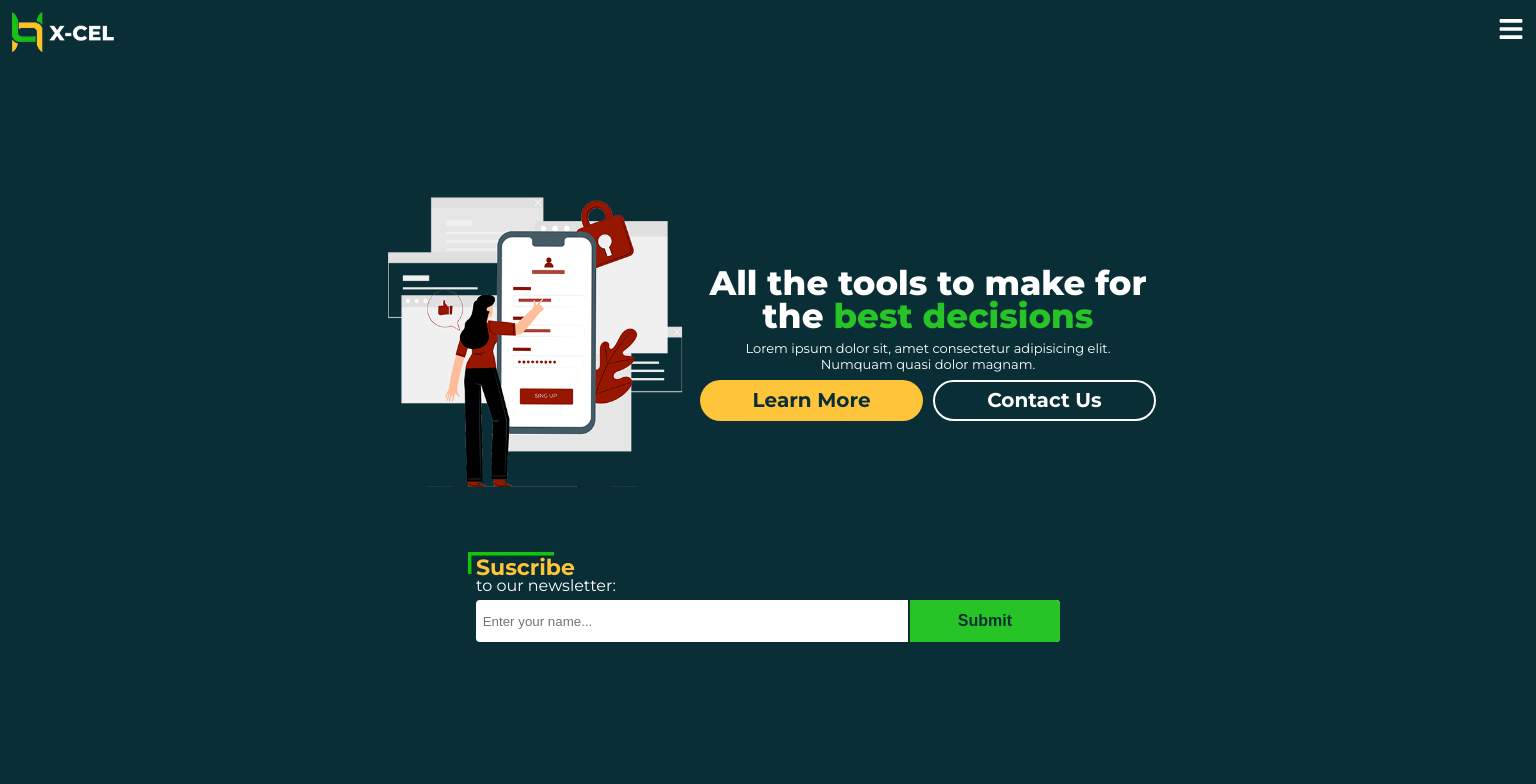
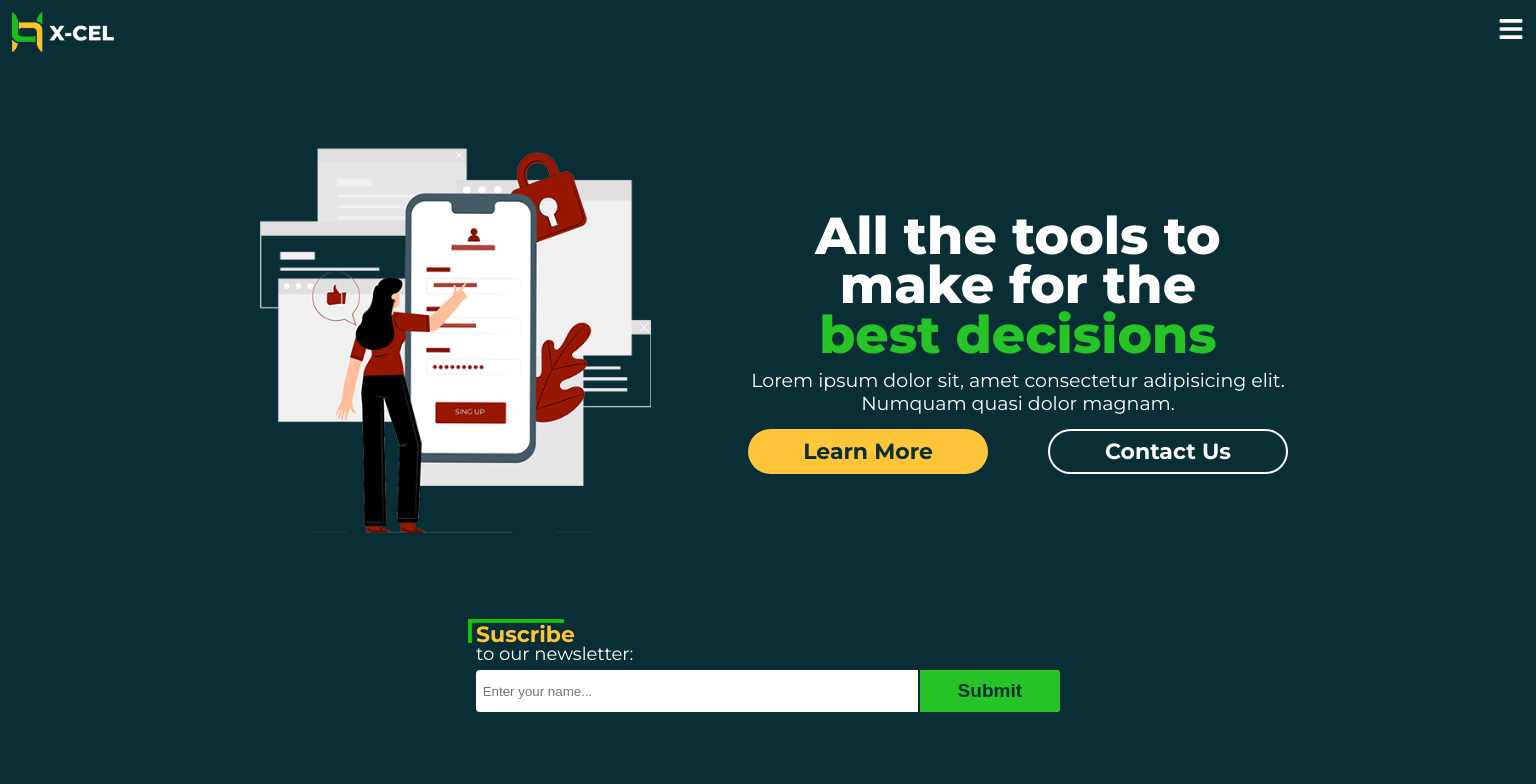
Before and after one commit to brandonmitchell217/xcel-react, a React (Create React App) app: page / in a window 1536 px wide. Shown: the top 784 px of the page. Built offline with nearby package versions, Linux system fonts and the light colour scheme.

Commit message:
Updated queries for responsive sizing

```diff
--- a/src/index.css
+++ b/src/index.css
@@ -21,8 +21,7 @@ main {
   max-width: 1441px;
   width: 100%;
   margin: 0 auto;
-  width: 100%;
-  /* padding: 1em; */
+  padding: 0 1em;
   display: flex;
   flex-direction: column;
   justify-content: center;
--- a/src/styles/Header.css
+++ b/src/styles/Header.css
@@ -1,5 +1,5 @@
 header {
-  padding: 1.5em calc(8vw - 15px) 0;
+  padding: 4.5em 0.5em 0;
   display: -webkit-box;
   display: -ms-flexbox;
   display: flex;
@@ -16,6 +16,9 @@ header {
 }
 
 header h1 {
+  max-width: 14ch;
+  width: 100%;
+  margin: 0 auto;
   font-size: 34px;
   font-weight: 800;
   line-height: 0.95;
@@ -23,11 +26,15 @@ header h1 {
 }
 
 header h1 span {
+  display: block;
   color: #26c426;
 }
 
 header p {
-  padding: 8px 0;
+  max-width: 400px;
+  width: 100%;
+  margin: 0 auto;
+  padding: 8px 0.5em;
   text-align: center;
   font-size: 13px;
 }
@@ -58,7 +65,7 @@ header .ctas .cta {
   border: 2px solid transparent;
   background-color: #ffc53a;
   color: #0a2e36;
-  font-size: 20px;
+  font-size: 18px;
   font-weight: 700;
   text-align: center;
 }
@@ -73,6 +80,15 @@ header img {
   width: 320px;
 }
 
+@media (min-width: 425px) and (max-width: 768px) {
+  header h1 {
+    font-size: 38px;
+  }
+  header p {
+    font-size: 15px;
+  }
+}
+
 @media (min-width: 769px) {
   header {
     -webkit-box-orient: horizontal;
@@ -82,12 +98,11 @@ header img {
     margin-bottom: 3em;
   }
   header h1 {
-    max-width: 20ch;
-    margin: 0 auto;
+    font-size: 42px;
   }
   header p {
-    max-width: 26vw;
-    margin: 0 auto;
+    padding: 0.5em 0 0.75em;
+    font-size: 17px;
   }
   header .ctas {
     -webkit-box-orient: horizontal;
@@ -100,6 +115,27 @@ header img {
   }
   header .ctas .cta {
     margin: 0 5px;
+    font-size: 20px;
+  }
+  header img {
+    max-width: 450px;
+    width: 85%;
+  }
+}
+
+@media (min-width: 1439px) {
+  header h1 {
+    font-size: 52px;
+  }
+  header p {
+    max-width: 550px;
+    font-size: 19px;
+  }
+  header .ctas .cta {
+    font-size: 22px;
+  }
+  header img {
+    max-width: 500px;
   }
 }
 /*# sourceMappingURL=Header.css.map */
--- a/src/styles/Header.scss
+++ b/src/styles/Header.scss
@@ -4,23 +4,30 @@ $green: #26c426;
 $white: #ffffff;
 $yellow: #ffc53a;
 header {
-  padding: 1.5em calc(8vw - 15px) 0;
+  padding: 4.5em 0.5em 0;
   display: flex;
   flex-direction: column;
   justify-content: center;
   align-items: center;
 
   h1 {
+    max-width: 14ch;
+    width: 100%;
+    margin: 0 auto;
     font-size: 34px;
     font-weight: 800;
     line-height: 0.95;
     text-align: center;
   }
   h1 span {
+    display: block;
     color: $green;
   }
   p {
-    padding: 8px 0;
+    max-width: 400px;
+    width: 100%;
+    margin: 0 auto;
+    padding: 8px 0.5em;
     text-align: center;
     font-size: 13px;
   }
@@ -39,7 +46,7 @@ header {
       border: 2px solid transparent;
       background-color: $yellow;
       color: $dark;
-      font-size: 20px;
+      font-size: 18px;
       font-weight: 700;
       text-align: center;
     }
@@ -53,24 +60,52 @@ header {
   img {
     width: 320px;
   }
-
+  @media (min-width: 425px) and (max-width: 768px) {
+    h1 {
+      font-size: 38px;
+    }
+    p {
+      font-size: 15px;
+    }
+  }
   @media (min-width: 769px) {
     flex-direction: row-reverse;
     margin-bottom: 3em;
     h1 {
-      max-width: 20ch;
-      margin: 0 auto;
+      font-size: 42px;
     }
     p {
-      max-width: 26vw;
-      margin: 0 auto;
+      padding: 0.5em 0 0.75em;
+      font-size: 17px;
     }
     .ctas {
       flex-direction: row;
       justify-content: space-between;
       .cta {
         margin: 0 5px;
+        font-size: 20px;
       }
+    }
+    img {
+      max-width: 450px;
+      width: 85%;
+    }
+  }
+  @media (min-width: 1439px) {
+    h1 {
+      font-size: 52px;
+    }
+    p {
+      max-width: 550px;
+      font-size: 19px;
+    }
+    .ctas {
+      .cta {
+        font-size: 22px;
+      }
+    }
+    img {
+      max-width: 500px;
     }
   }
 }
--- a/src/styles/Suscribe.css
+++ b/src/styles/Suscribe.css
@@ -2,7 +2,7 @@
   position: relative;
   max-width: 600px;
   width: 100%;
-  margin: 0 auto;
+  margin: 1em 0 2em;
   padding: 0 0.5em;
   display: -webkit-box;
   display: -ms-flexbox;
@@ -27,14 +27,14 @@
 }
 
 .suscribe p {
-  font-size: 16px;
+  font-size: 14px;
   font-weight: 400;
 }
 
 .suscribe p span {
   display: block;
   margin: 0 0 -5px;
-  font-size: 22px;
+  font-size: 18px;
   font-weight: 700;
   color: #ffc53a;
 }
@@ -59,8 +59,8 @@
   right: 0;
   top: 4.51px;
   height: 91.75%;
-  padding: 0 3em;
-  font-size: 16px;
+  padding: 0 1em;
+  font-size: 15px;
   font-weight: 600;
   color: #0a2e36;
   border: none;
@@ -71,11 +71,46 @@
   cursor: pointer;
 }
 
+@media (min-width: 425px) and (max-width: 768px) {
+  .suscribe p {
+    font-size: 15px;
+  }
+  .suscribe p span {
+    font-size: 19px;
+  }
+  .suscribe form button {
+    padding: 0 1.5em;
+  }
+}
+
 @media (min-width: 769px) {
-  .suscribe .suscribe {
-    -webkit-box-align: center;
-        -ms-flex-align: center;
-            align-items: center;
+  .suscribe p {
+    font-size: 16px;
+  }
+  .suscribe p span {
+    font-size: 20px;
+  }
+  .suscribe img {
+    width: 92px;
+  }
+  .suscribe form button {
+    padding: 0 2em;
+    font-size: 17px;
+  }
+}
+
+@media (min-width: 1439px) {
+  .suscribe p {
+    font-size: 18px;
+  }
+  .suscribe p span {
+    font-size: 22px;
+  }
+  .suscribe img {
+    width: 96px;
+  }
+  .suscribe form button {
+    font-size: 19px;
   }
 }
 /*# sourceMappingURL=Suscribe.css.map */
--- a/src/styles/Suscribe.scss
+++ b/src/styles/Suscribe.scss
@@ -7,7 +7,7 @@ $yellow: #ffc53a;
   position: relative;
   max-width: 600px;
   width: 100%;
-  margin: 0 auto;
+  margin: 1em 0 2em;
   padding: 0 0.5em;
   display: flex;
   flex-direction: column;
@@ -22,13 +22,13 @@ $yellow: #ffc53a;
   }
 
   p {
-    font-size: 16px;
+    font-size: 14px;
     font-weight: 400;
 
     span {
       display: block;
       margin: 0 0 -5px;
-      font-size: 22px;
+      font-size: 18px;
       font-weight: 700;
       color: $yellow;
     }
@@ -52,8 +52,8 @@ $yellow: #ffc53a;
       right: 0;
       top: 4.51px;
       height: 91.75%;
-      padding: 0 3em;
-      font-size: 16px;
+      padding: 0 1em;
+      font-size: 15px;
       font-weight: 600;
       color: $dark;
       border: none;
@@ -64,9 +64,51 @@ $yellow: #ffc53a;
       cursor: pointer;
     }
   }
+
+  @media (min-width: 425px) and (max-width: 768px) {
+    p {
+      font-size: 15px;
+      span {
+        font-size: 19px;
+      }
+    }
+    form {
+      button {
+        padding: 0 1.5em;
+      }
+    }
+  }
   @media (min-width: 769px) {
-    .suscribe {
-      align-items: center;
+    p {
+      font-size: 16px;
+      span {
+        font-size: 20px;
+      }
+    }
+    img {
+      width: 92px;
+    }
+    form {
+      button {
+        padding: 0 2em;
+        font-size: 17px;
+      }
+    }
+  }
+  @media (min-width: 1439px) {
+    p {
+      font-size: 18px;
+      span {
+        font-size: 22px;
+      }
+    }
+    img {
+      width: 96px;
+    }
+    form {
+      button {
+        font-size: 19px;
+      }
     }
   }
 }
```
Also changed, not shown: 2 other files (tests, documents, lock files or other folders).
